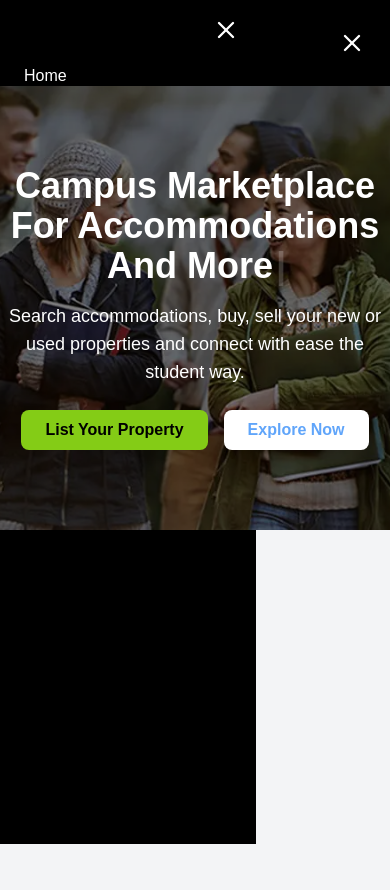
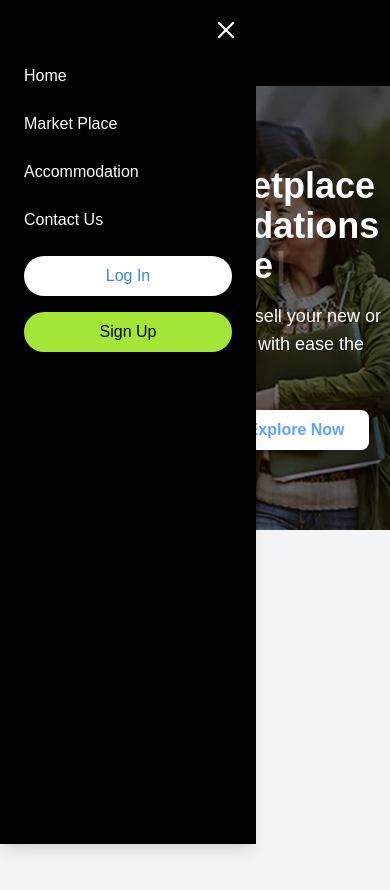
Before and after one commit to codeAKstan/Swivly2, a Next.js app in the folder frontend/swivly-frontend/: page / in a window 390 px wide. Both pictures are taken after a click on the button 352 px from the left and 43 px from the top of the page. Shown: the top 890 px of the page. Built offline with nearby package versions, Linux system fonts and the light colour scheme.

Commit message:
changed the z-index of the sidebar

```diff
--- a/frontend/swivly-frontend/app/components/Header.tsx
+++ b/frontend/swivly-frontend/app/components/Header.tsx
@@ -9,7 +9,7 @@ const Header: React.FC = () => {
   const [isOpen, setIsOpen] = useState(false);
 
   return (
-    <header className="bg-black text-white py-4 px-6 flex justify-between items-center relative">
+    <header className="bg-black text-white py-4 px-6 flex justify-between items-center relative z-50">
       {/* Logo */}
       <Link href="/">
         <Image src="/images/logo.png" alt="Swivly Logo" width={150} height={50} className="h-auto w-auto" />
@@ -22,20 +22,23 @@ const Header: React.FC = () => {
         <Link href="/accommodation" className="hover:underline">Accommodation</Link>
         <Link href="/contact" className="hover:underline">Contact Us</Link>
       </nav>
-
   {/* Auth Buttons */}
   <div className="hidden md:flex space-x-4">
     <button className="bg-white text-blue-500 py-2 px-6 rounded-full">Log In</button>
     <button className="bg-lime-400 text-black py-2 px-6 rounded-full">Sign Up</button>
   </div>
 
-      {/* Mobile Menu Button */}
-      <button className="md:hidden text-white" onClick={() => setIsOpen(!isOpen)}>
-        {isOpen ? <X size={28} /> : <Menu size={28} />}
+  {/* Mobile Menu Button (Only Opens Menu) */}
+  {!isOpen && (
+    <button className="md:hidden text-white" onClick={() => setIsOpen(true)}>
+      <Menu size={28} />
     </button>
+  )}
 
-      {/* Mobile Sidebar Navigation */}
-      <div className={`fixed top-0 left-0 w-64 h-full bg-black text-white transform ${isOpen ? "translate-x-0" : "-translate-x-full"} transition-transform duration-300 ease-in-out md:hidden`}>
+  {/* Mobile Sidebar Navigation with Fixed z-index 50 */}
+  {isOpen && (
+    <div className="fixed top-0 left-0 w-64 h-full bg-black text-white z-50 transform transition-transform duration-300 ease-in-out md:hidden shadow-lg">
+      {/* Close Button Inside Sidebar */}
       <button className="absolute top-4 right-4 text-white" onClick={() => setIsOpen(false)}>
         <X size={28} />
       </button>
@@ -52,7 +55,9 @@ const Header: React.FC = () => {
         <button className="bg-lime-400 text-black py-2 px-6 rounded-full w-full mt-4" onClick={() => setIsOpen(false)}>Sign Up</button>
       </div>
     </div>
+  )}
 </header>
+
   );
 };
 
```
Lines whose indentation alone changed are shown as unchanged.
